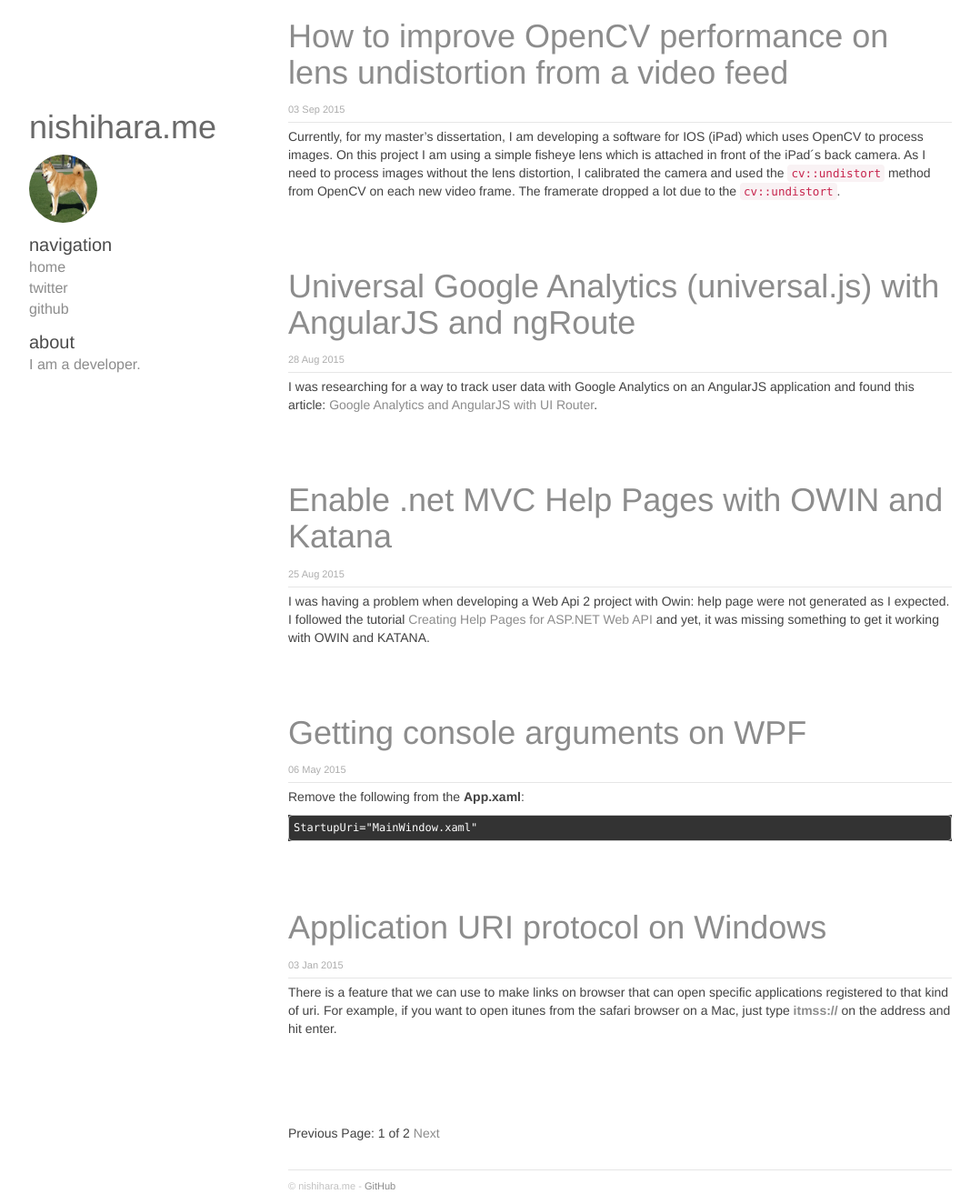
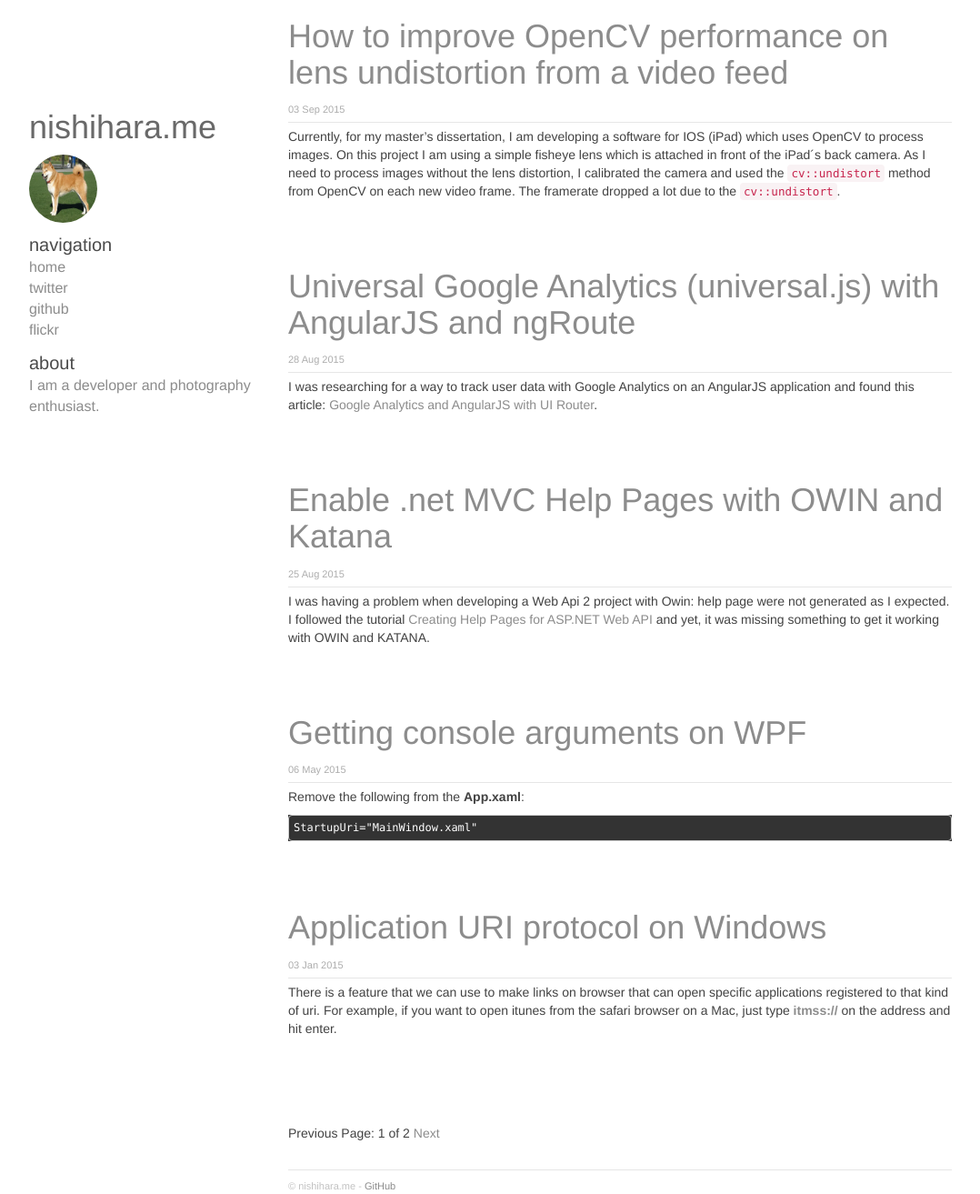
Before and after one commit to anishihara/anishihara.github.io, a Jekyll site: the page built from index.html, in a window 1280 px wide. Shown: the whole page at 91% size, without its empty margins (53-1131 px from the left). Built offline with Jekyll 4.4.1, drawn with Linux system fonts in a browser that asks for light colours; nearby versions of some CDN libraries; Markdown is read by kramdown in place of the engine named in the settings; the list of posts is cut into pages by our own code.

Commit message:
Changes about.

```diff
--- a/_config.yml
+++ b/_config.yml
@@ -2,7 +2,7 @@ name: nishihara.me
 markdown: redcarpet
 highlighter: pygments
 github: https://github.com/anishihara
-about: I am a developer.
+about: I am a developer and photography enthusiast.
 paginate: 5
 permalink: pretty
 urls:
@@ -10,3 +10,5 @@ urls:
       url: https://twitter.com/anishihara
     - text: github
       url: https://github.com/anishihara
+    - text: flickr
+      url: https://www.flickr.com/photos/90282328@N02/
```
